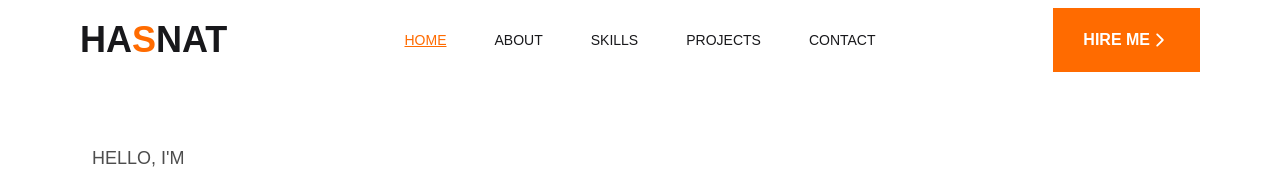
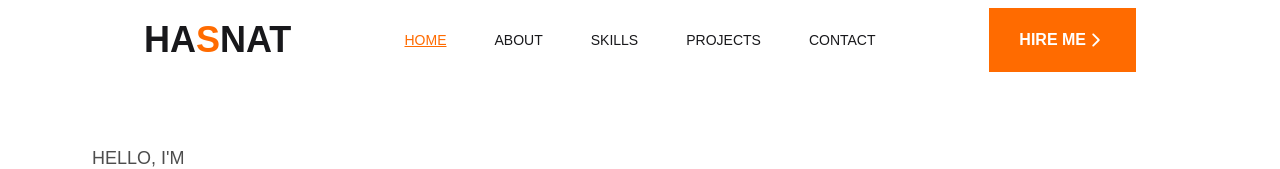
Before and after one commit to ahm-hasnat/my-portfolio, a React (Vite) app: page / in a window 1280 px wide. Shown: the top 169 px of the page. Built offline with nearby package versions, Linux system fonts and the light colour scheme.

Commit message:
bug fixed

```diff
--- a/src/Components/Header/Navbar.jsx
+++ b/src/Components/Header/Navbar.jsx
@@ -72,8 +72,8 @@ const Navbar = () => {
 
   return (
     <div
-      className={`navbar bg-base-100 fixed top-0 left-0 right-0
-        z-50 px-6 lg:px-20 py-2 transition-shadow duration-300 ${
+      className={`navbar max-w-6xl mx-auto bg-base-100 fixed top-0 left-0 right-0
+        z-50 px-7 lg:px-20 py-2 transition-shadow duration-300 ${
           scrolled ? "shadow-lg" : ""
         }`}
     >
```
